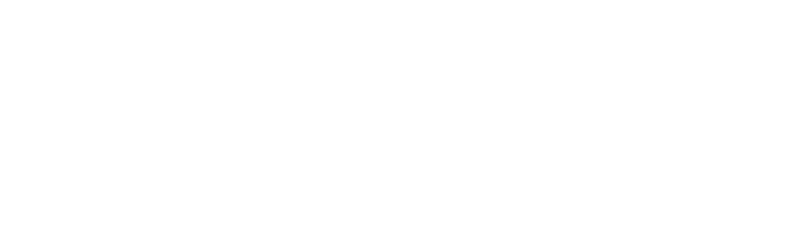
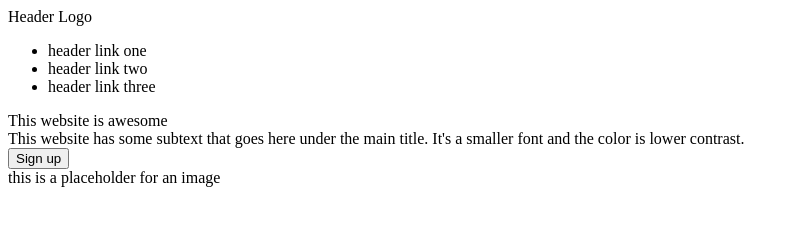
Before and after one commit to joshuaker/odin-landing-page, a plain HTML site: page index.html in a window 1280 px wide. Shown: the whole page, without its empty margins (0-794 px from the left). Drawn offline with Linux system fonts and the light colour scheme.

Commit message:
outlined basic structure for hero
added content and wrote out flex boxes

```diff
--- a/index.html
+++ b/index.html
@@ -8,6 +8,26 @@
 </head>
 <body>
     <div class="hero">
+        <div class="header">
+            <div class="logo">Header Logo</div>
+            <ul>
+                <li>header link one</li>
+                <li>header link two</li>
+                <li>header link three</li>
+            </ul>
+        </div>
+
+        <div class="banner">
+            <div class="left">
+                <div class="title">This website is awesome</div>
+                <div class="text"> This website has some subtext that goes here under the
+                    main title. It's a smaller font and the color is lower contrast.
+                </div>
+                <button>Sign up</button>
+            </div>
+
+            <div class="img">this is a placeholder for an image</div>
+        </div>
     </div>
 
     <div class="content">
```
